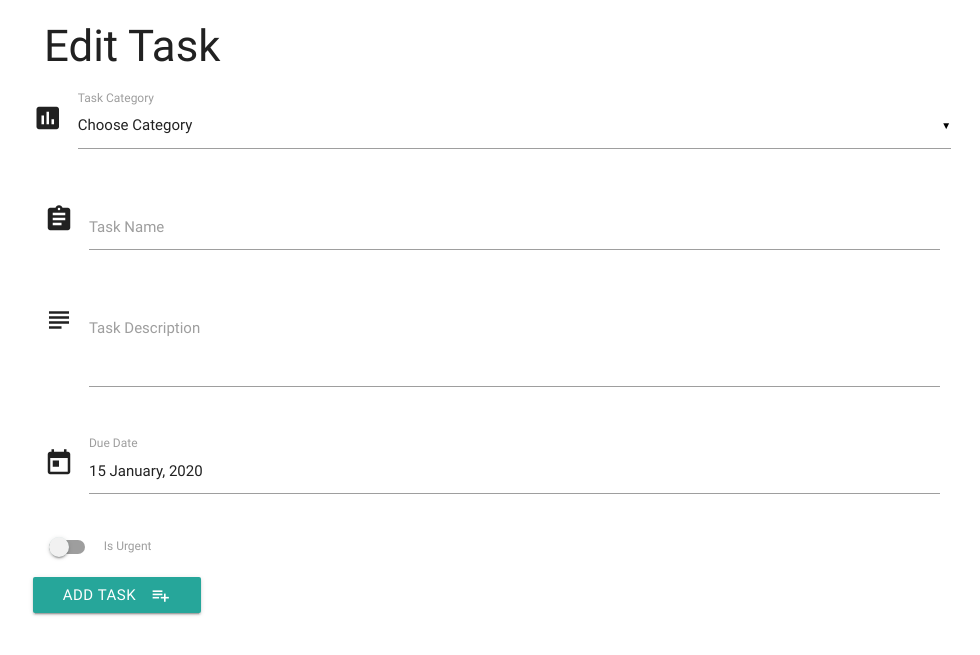
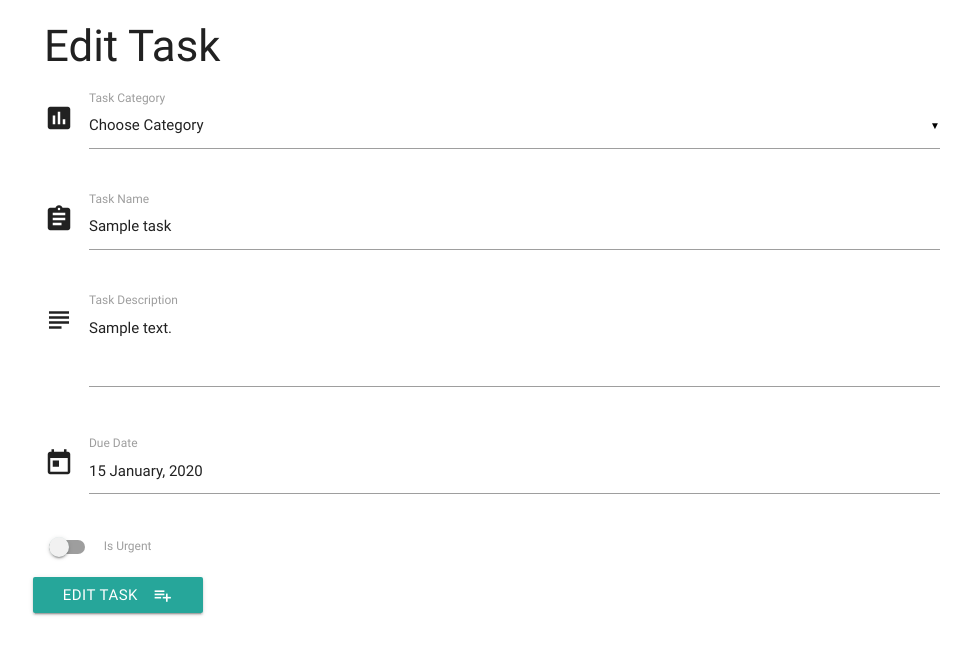
Before and after one commit to Code-Institute-Solutions/flask-mongo-task-manager, a Flask app: template templates/edittask.html in a window 1280 px wide. Shown: the top 655 px of the page, without its empty margins (148-1128 px from the left). Run offline with Flask 2, Linux system fonts and the light colour scheme; the template is opened without the code that fills it: most values are stand-ins (such as "Sample title", 1, 10 or a date in 2020); some libraries are stand-ins or nearby versions.

Commit message:
13 update task 02

```diff
--- a/templates/edittask.html
+++ b/templates/edittask.html
@@ -2,30 +2,34 @@
 
 <h3>Edit Task</h3>
 <div class="row">
-    <form action="{{ url_for('insert_task') }}" method="POST"  class="col s12">
-        <div class="row">
+    <form action="{{ url_for('insert_task') }}" method="POST" class="col s12">
         <div class="row">
             <div class="input-field col s12">
                 <i class="material-icons prefix">poll</i>
                 <select id="category" name="category_name">
                   <option value="" disabled selected>Choose Category</option>
                   {% for cat in categories %}
+                      {% if cat.category_name == task.category_name%}
+                      <option value="{{cat.category_name}}" selected >{{cat.category_name}}</option>
+                      {% else %}
                        <option value="{{cat.category_name}}">{{cat.category_name}}</option>
+                    {% endif %}
                   {% endfor %}
                 </select>
                 <label>Task Category</label>
             </div>
         </div>
+        <div class="row">
             <div class="input-field col s12">
                 <i class="material-icons prefix">assignment</i>
-                <input id="task_name" name="task_name" type="text">
+                <input id="task_name" name="task_name" type="text" class="validate" value="{{task.task_name}}">
                 <label for="icon_prefix">Task Name</label>
             </div>
         </div>
         <div class="row">
             <div class="input-field col s12">
                 <i class="material-icons prefix">subject</i>
-                <textarea name="task_description" id="task_description" class="materialize-textarea"></textarea>
+                <textarea name="task_description" id="task_description" class="materialize-textarea">{{task.task_description}}</textarea>
                 <label for="icon_telephone">Task Description</label>
             </div>
         </div>
@@ -39,19 +43,24 @@
         <div class="row">
             <div class="switch">
                 <label>
+                    {% if task.is_urgent %}
+                          <input id="is_urgent" name="is_urgent" type="checkbox" checked>
+                    {% else %}
                          <input id="is_urgent" name="is_urgent" type="checkbox">
+                    {% endif%}
                   <span class="lever"></span>
                   Is Urgent
                 </label>
             </div>
         </div>
         <div class="row">
-            <button class="btn waves-effect waves-light" type="submit" name="action">Add Task
+            <button class="btn waves-effect waves-light" type="submit" name="action">Edit Task
                 <i class="material-icons right">playlist_add</i>
              </button>
         </div>
     </form>
 </div>
+
 <script src="https://cdnjs.cloudflare.com/ajax/libs/jquery/3.2.1/jquery.min.js"></script>
 <script type="text/javascript">
     $(document).ready(function() {
@@ -59,4 +68,5 @@
         $('#due_date').pickadate('picker').set('select', due_date, { format: 'dd/mm/yyyy' }).trigger('change');
     });
 </script>
+
 {% endblock %}
--- a/templates/tasks.html
+++ b/templates/tasks.html
@@ -6,8 +6,8 @@
             <div class="collapsible-header">
                 <div class="col s3">
                     <i class="material-icons">expand_more</i>
-                    <a {{url_for('edit_task', task_id=task._id)}}" class="waves-effect waves-light btn btn_small">Done</a>
-                    <a class="waves-effect waves-light btn btn_small blue">Edit</a>
+                    <a class="waves-effect waves-light btn btn_small">Done</a>
+                    <a href="{{url_for('edit_task', task_id=task._id)}}" class="waves-effect waves-light btn btn_small blue">Edit</a>
 
                 </div>
                 <div class=" task_header col s9">
```
Lines whose indentation alone changed are shown as unchanged.
